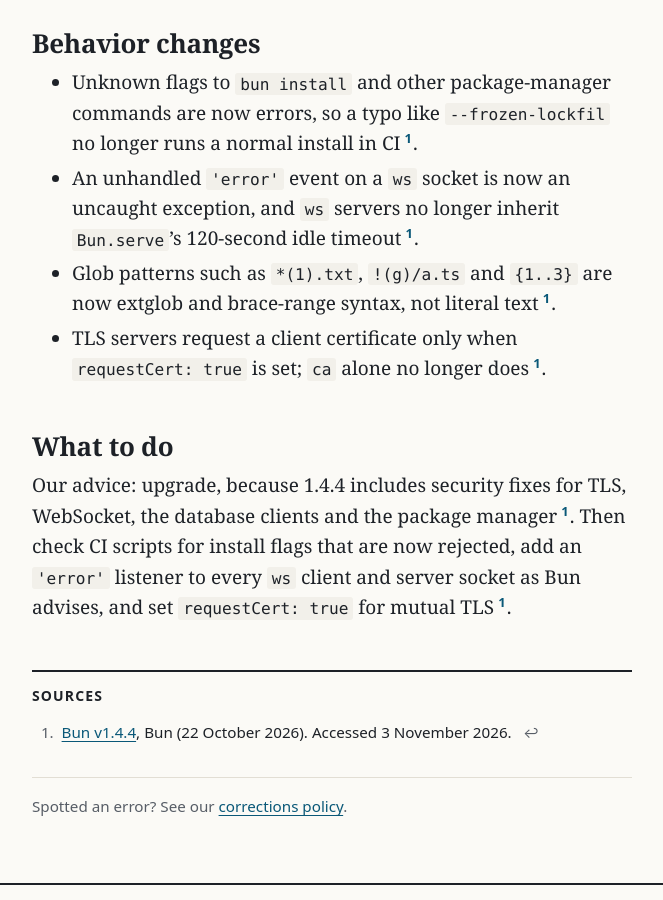
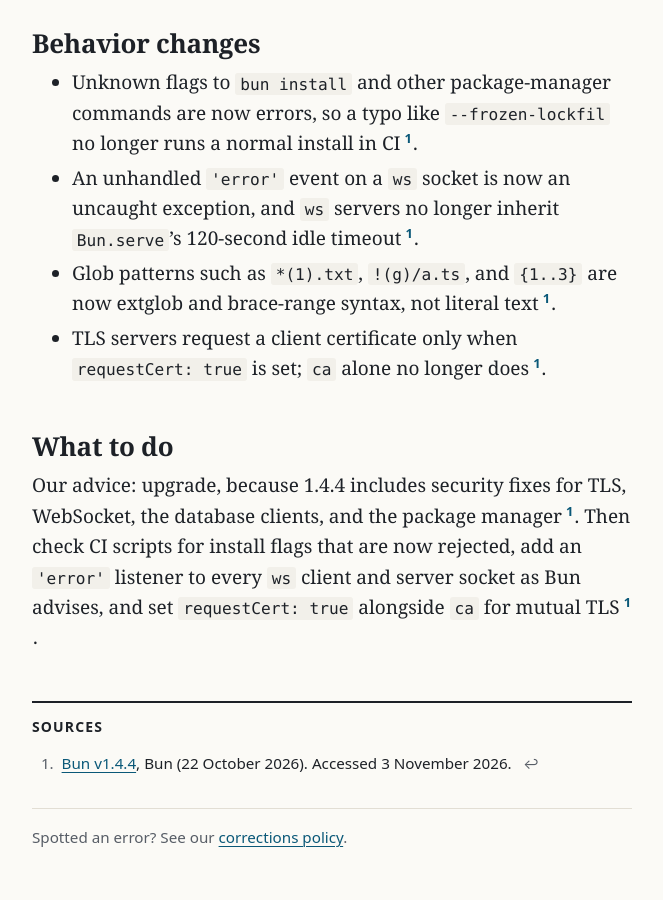
Before and after one commit to northwind-press/northwind-press.github.io, a Jekyll site: the page built from _posts/2026-11-03-bun-1-4-4.md, in a window 1280 px wide and 900 px high, scrolled down 1660 px. Shown: the whole window, without its empty margins (308-971 px from the left). Built offline with Jekyll 4.4.1, drawn with Linux system fonts in a browser that asks for light colours.

Commit message:
Copy: serial commas; mTLS advice matches Bun (requestCert plus ca)
Co-Authored-By: Claude Opus 5.5 <noreply@anthropic.com>

```diff
--- a/_posts/2026-11-03-bun-1-4-4.md
+++ b/_posts/2026-11-03-bun-1-4-4.md
@@ -36,9 +36,9 @@ Bun's built-in `ws` is rewritten as a port of `ws` 8.22.0, and Bun says it now p
 
 - Unknown flags to `bun install` and other package-manager commands are now errors, so a typo like `--frozen-lockfil` no longer runs a normal install in CI{% include cite.html n=1 %}.
 - An unhandled `'error'` event on a `ws` socket is now an uncaught exception, and `ws` servers no longer inherit `Bun.serve`'s 120-second idle timeout{% include cite.html n=1 %}.
-- Glob patterns such as `*(1).txt`, `!(g)/a.ts` and `{1..3}` are now extglob and brace-range syntax, not literal text{% include cite.html n=1 %}.
+- Glob patterns such as `*(1).txt`, `!(g)/a.ts`, and `{1..3}` are now extglob and brace-range syntax, not literal text{% include cite.html n=1 %}.
 - TLS servers request a client certificate only when `requestCert: true` is set; `ca` alone no longer does{% include cite.html n=1 %}.
 
 ## What to do
 
-Our advice: upgrade, because 1.4.4 includes security fixes for TLS, WebSocket, the database clients and the package manager{% include cite.html n=1 %}. Then check CI scripts for install flags that are now rejected, add an `'error'` listener to every `ws` client and server socket as Bun advises, and set `requestCert: true` for mutual TLS{% include cite.html n=1 %}.
+Our advice: upgrade, because 1.4.4 includes security fixes for TLS, WebSocket, the database clients, and the package manager{% include cite.html n=1 %}. Then check CI scripts for install flags that are now rejected, add an `'error'` listener to every `ws` client and server socket as Bun advises, and set `requestCert: true` alongside `ca` for mutual TLS{% include cite.html n=1 %}.
```
